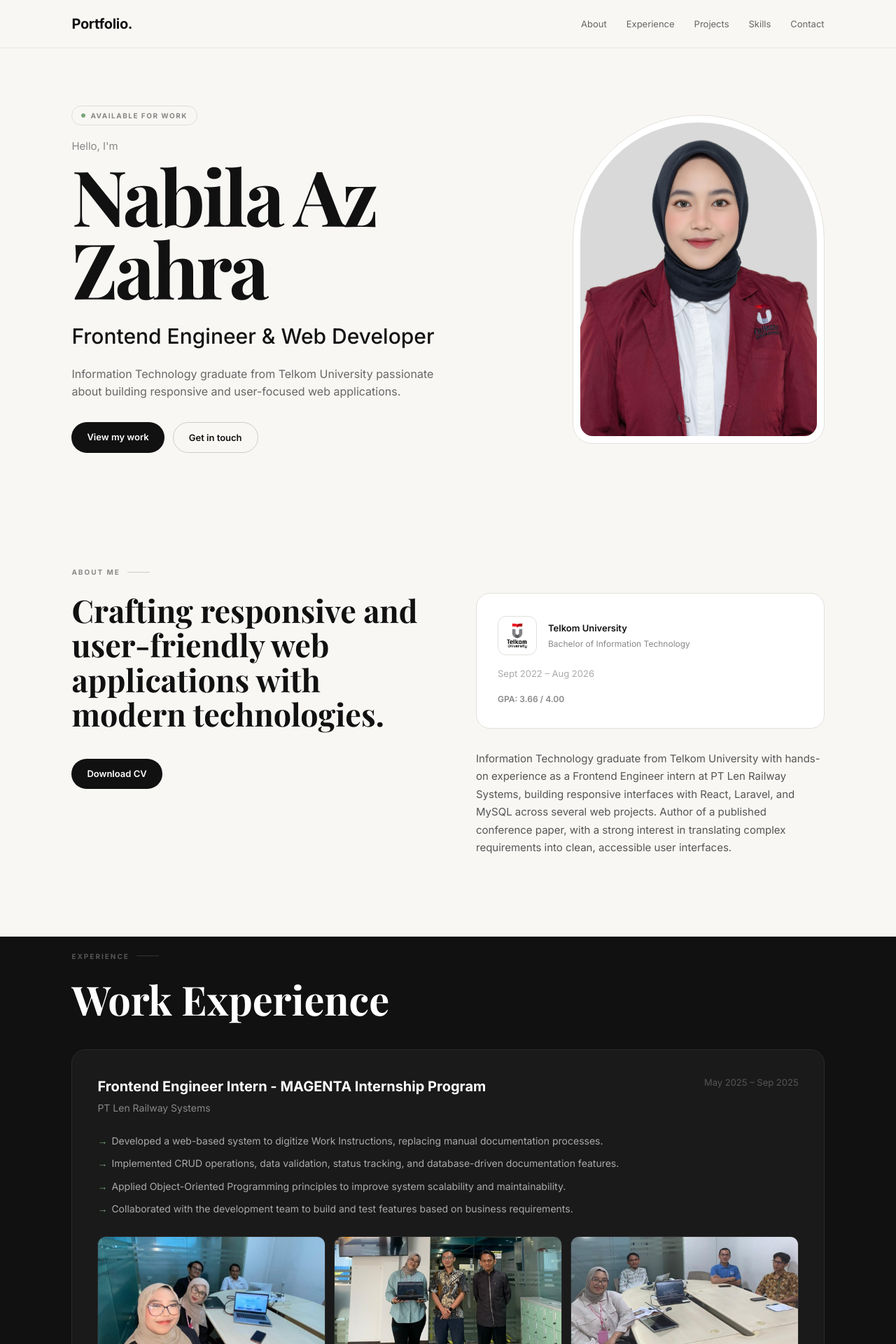
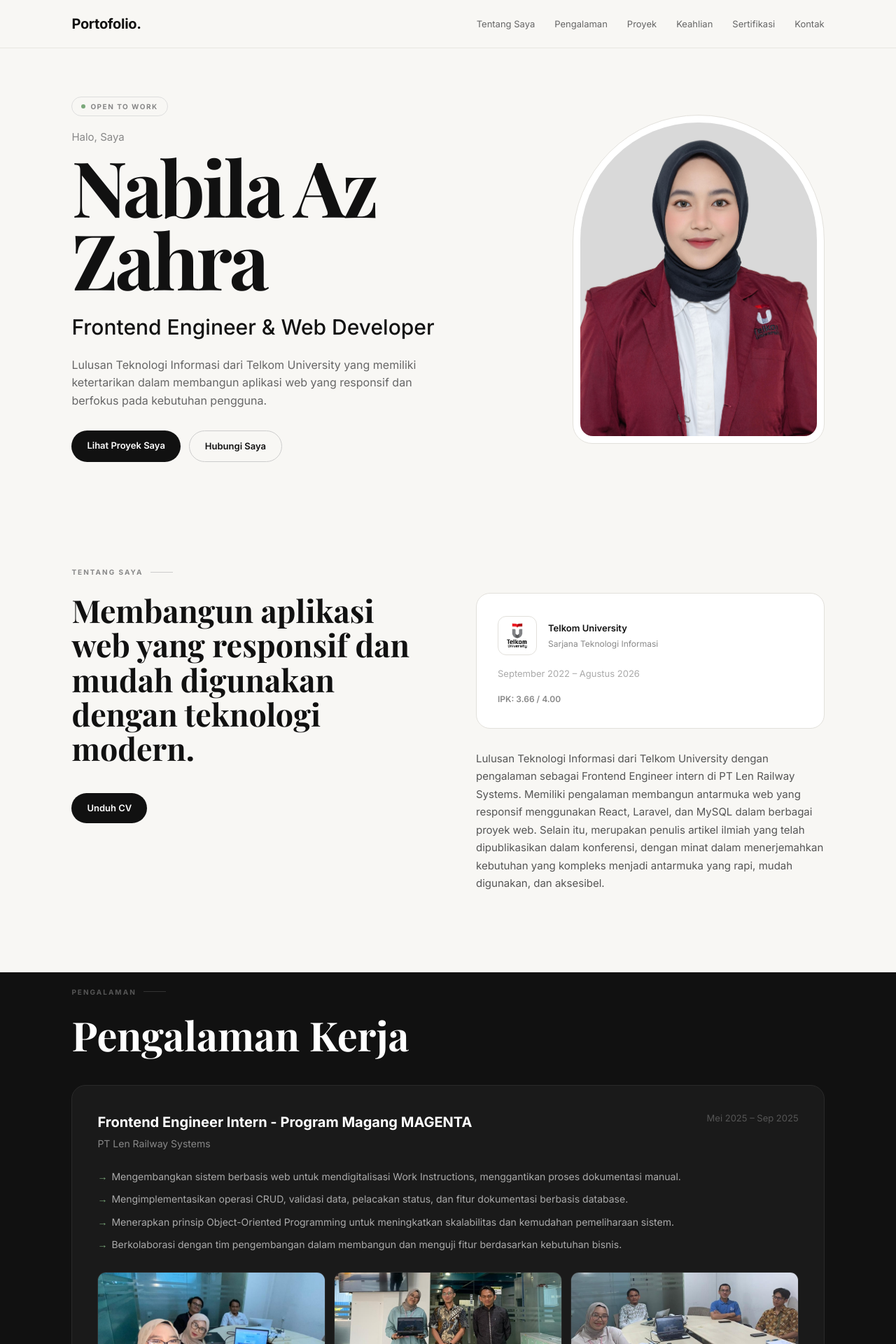
Before and after one commit to naabilaaaz17/portfolio_nabila, a React app: page / in a window 1280 px wide. Shown: the top 1920 px of the page at 70% size. Built offline with nearby package versions, Linux system fonts and the light colour scheme; the HTML template or start-up script is replaced by a standard one; a web font is replaced by a local one.

Commit message:
Update terbaru

```diff
--- a/src/components/about.jsx
+++ b/src/components/about.jsx
@@ -3,39 +3,40 @@ import telkomLogo from "../assets/telkom-logo.png"
 function About() {
   return (
     <section id="about" className="section" style={{ paddingTop: '20px' }}>
-      <p className="section-eyebrow">About me</p>
+      <p className="section-eyebrow">Tentang Saya</p>
 
       <div className="about-layout">
         <div className="about-left">
-          <h2>Crafting responsive and user-friendly web applications with modern technologies.</h2>
+          <h2>Membangun aplikasi web yang responsif dan mudah digunakan dengan teknologi modern.</h2>
 
           <div className="about-cta">
             <a href={`${import.meta.env.BASE_URL}CV-NABILA.pdf`} download className="btn primary">
-  Download CV
-</a>
+              Unduh CV
+            </a>
           </div>
         </div>
 
         <div className="about-right">
           <div className="about-tag edu-card">
             <div className="edu-header">
-              <img src={telkomLogo} alt="Telkom University logo" className="edu-logo" />
+              <img src={telkomLogo} alt="Logo Telkom University" className="edu-logo" />
               <div className="edu-header-text">
                 <span className="edu-name">Telkom University</span>
-                <span className="edu-degree">Bachelor of Information Technology</span>
+                <span className="edu-degree">Sarjana Teknologi Informasi</span>
               </div>
             </div>
-            <span className="edu-period">Sept 2022 – Aug 2026</span>
-            <span className="edu-gpa">GPA: 3.66 / 4.00</span>
+            <span className="edu-period">September 2022 – Agustus 2026</span>
+            <span className="edu-gpa">IPK: 3.66 / 4.00</span>
           </div>
 
           <p>
-            Information Technology graduate from Telkom University with hands-on
-            experience as a Frontend Engineer intern at PT Len Railway Systems,
-            building responsive interfaces with React, Laravel, and MySQL across
-            several web projects. Author of a published conference paper, with a
-            strong interest in translating complex requirements into clean,
-            accessible user interfaces.
+            Lulusan Teknologi Informasi dari Telkom University dengan pengalaman
+            sebagai Frontend Engineer intern di PT Len Railway Systems. Memiliki
+            pengalaman membangun antarmuka web yang responsif menggunakan React,
+            Laravel, dan MySQL dalam berbagai proyek web. Selain itu, merupakan
+            penulis artikel ilmiah yang telah dipublikasikan dalam konferensi,
+            dengan minat dalam menerjemahkan kebutuhan yang kompleks menjadi
+            antarmuka yang rapi, mudah digunakan, dan aksesibel.
           </p>
 
         </div>
--- a/src/components/certifications.jsx
+++ b/src/components/certifications.jsx
@@ -21,7 +21,7 @@ function Certifications() {
     {
       title: "Magang Generasi Bertalenta (MAGENTA)",
       issuer: "PT Len Industri (Persero)",
-      year: "2026",
+      year: "2025",
       image: magangCert,
     },
     {
@@ -54,10 +54,14 @@ function Certifications() {
   }, [activeCert, closeModal])
 
   return (
-    <section className="certifications-section" style={{ paddingTop: '20px' }}>
+    <section
+      id="certifications"
+      className="certifications-section"
+      style={{ paddingTop: '20px' }}
+    >
       <div style={{ maxWidth: '1300px', margin: 'auto' }}>
-        <p className="section-eyebrow">Certifications</p>
-        <h2>Certifications & Achievements</h2>
+        <p className="section-eyebrow">Sertifikasi</p>
+        <h2>Sertifikasi & Pencapaian</h2>
 
         <div className="certifications">
           {certifications.map((cert) => (
@@ -99,9 +103,12 @@ function Certifications() {
             onClick={(e) => e.stopPropagation()}
           >
             <img src={activeCert.image} alt={activeCert.title} />
+
             <div className="cert-zoom-caption">
               <p className="cert-zoom-title">{activeCert.title}</p>
-              <p className="cert-zoom-issuer">{activeCert.issuer} · {activeCert.year}</p>
+              <p className="cert-zoom-issuer">
+                {activeCert.issuer} · {activeCert.year}
+              </p>
             </div>
           </div>
         </div>
--- a/src/components/contact.jsx
+++ b/src/components/contact.jsx
@@ -15,19 +15,19 @@ function Contact() {
       </div>
 
       <div className="contact-content">
-        <p className="section-eyebrow">Contact</p>
-        <h2>Let's build something<br /><em>together.</em></h2>
+        <p className="section-eyebrow">Kontak</p>
+        <h2>Mari membangun sesuatu <em>bersama.</em></h2>
 
         <p>
-          I'm open to opportunities in frontend development,
-          web development, and related roles.
+          Saya terbuka untuk peluang di bidang frontend development,
+          web development, dan posisi terkait lainnya.
         </p>
 
         <div className="contact-links">
           <a href="mailto:naabilaaaz17@gmail.com">Email</a>
           <a href="http://www.linkedin.com/in/naabila-az-zahra" target="_blank" rel="noreferrer">LinkedIn</a>
           <a href="https://instagram.com/naabilaaaz" target="_blank" rel="noreferrer">Instagram</a>
-          <a href="tel:+6288221583992">Phone</a>
+          <a href="tel:+88221583992">Telepon</a>
         </div>
       </div>
 
--- a/src/components/experiences.jsx
+++ b/src/components/experiences.jsx
@@ -6,23 +6,23 @@ function Experience() {
   return (
     <section id="experience" className="experience-section" style={{ paddingTop: '20px' }}>
       <div style={{ maxWidth: '1300px', margin: 'auto' }}>
-        <p className="section-eyebrow">Experience</p>
-        <h2>Work Experience</h2>
+        <p className="section-eyebrow">Pengalaman</p>
+        <h2>Pengalaman Kerja</h2>
 
         <div className="experience-card">
           <div className="experience-header">
             <div>
-              <h3>Frontend Engineer Intern - MAGENTA Internship Program</h3>
+              <h3>Frontend Engineer Intern - Program Magang MAGENTA</h3>
               <p>PT Len Railway Systems</p>
             </div>
-            <span>May 2025 – Sep 2025</span>
+            <span>Mei 2025 – Sep 2025</span>
           </div>
 
           <ul>
-            <li>Developed a web-based system to digitize Work Instructions, replacing manual documentation processes.</li>
-            <li>Implemented CRUD operations, data validation, status tracking, and database-driven documentation features.</li>
-            <li>Applied Object-Oriented Programming principles to improve system scalability and maintainability.</li>
-            <li>Collaborated with the development team to build and test features based on business requirements.</li>
+            <li>Mengembangkan sistem berbasis web untuk mendigitalisasi Work Instructions, menggantikan proses dokumentasi manual.</li>
+            <li>Mengimplementasikan operasi CRUD, validasi data, pelacakan status, dan fitur dokumentasi berbasis database.</li>
+            <li>Menerapkan prinsip Object-Oriented Programming untuk meningkatkan skalabilitas dan kemudahan pemeliharaan sistem.</li>
+            <li>Berkolaborasi dengan tim pengembangan dalam membangun dan menguji fitur berdasarkan kebutuhan bisnis.</li>
           </ul>
 
           <div className="experience-photos">
--- a/src/components/hero.jsx
+++ b/src/components/hero.jsx
@@ -6,23 +6,23 @@ function Hero() {
       <div className="hero-content">
         <div className="hero-badge">
           <span className="hero-badge-dot" />
-          Available for work
+          Open to work
         </div>
 
-        <p className="hero-greeting">Hello, I'm</p>
+        <p className="hero-greeting">Halo, Saya</p>
         <h1>Nabila Az Zahra</h1>
         <h2>Frontend Engineer & Web Developer</h2>
 
 <p className="hero-description">
-  Information Technology graduate from Telkom University
-  passionate about building responsive and user-focused
-  web applications.
+  Lulusan Teknologi Informasi dari Telkom University
+  yang memiliki ketertarikan dalam membangun aplikasi web yang responsif
+  dan berfokus pada kebutuhan pengguna.
 </p>
 
 
         <div className="hero-buttons">
-          <a href="#projects" className="btn primary">View my work</a>
-          <a href="#contact" className="btn secondary">Get in touch</a>
+          <a href="#projects" className="btn primary">Lihat Proyek Saya</a>
+          <a href="#contact" className="btn secondary">Hubungi Saya</a>
         </div>
       </div>
 
--- a/src/components/navbar.jsx
+++ b/src/components/navbar.jsx
@@ -5,14 +5,15 @@ function Navbar() {
 
   return (
     <nav className="navbar">
-      <a href="#" className="logo">Portfolio.</a>
+      <a href="#" className="logo">Portofolio.</a>
 
       <div className={`nav-links ${isOpen ? 'active' : ''}`}>
-        <a href="#about" onClick={() => setIsOpen(false)}>About</a>
-        <a href="#experience" onClick={() => setIsOpen(false)}>Experience</a>
-        <a href="#projects" onClick={() => setIsOpen(false)}>Projects</a>
-        <a href="#skills" onClick={() => setIsOpen(false)}>Skills</a>
-        <a href="#contact" onClick={() => setIsOpen(false)}>Contact</a>
+        <a href="#about" onClick={() => setIsOpen(false)}>Tentang Saya</a>
+        <a href="#experience" onClick={() => setIsOpen(false)}>Pengalaman</a>
+        <a href="#projects" onClick={() => setIsOpen(false)}>Proyek</a>
+        <a href="#skills" onClick={() => setIsOpen(false)}>Keahlian</a>
+        <a href="#certifications" onClick={() => setIsOpen(false)}>Sertifikasi</a>
+        <a href="#contact" onClick={() => setIsOpen(false)}>Kontak</a>
       </div>
 
       <button
--- a/src/components/projects.jsx
+++ b/src/components/projects.jsx
@@ -12,28 +12,28 @@ const projects = [
   {
     year: "2026",
     title: "Website Yayasan Pendidikan Rumah Sukses",
-    description: "Developed an integrated web platform for a Preschool and tutoring foundation in Papua. Features online student enrollment connected to an admin dashboard with CSV export, automated email/WhatsApp notifications, Google Maps integration, and a fully responsive design.",
+    description: "Mengembangkan platform web terintegrasi untuk yayasan pendidikan Preschool dan bimbingan belajar di Papua. Fitur yang tersedia meliputi pendaftaran siswa secara online yang terhubung dengan dashboard admin, ekspor data ke CSV, notifikasi otomatis melalui email/WhatsApp, integrasi Google Maps, serta desain yang responsif.",
     images: [rumahSuksesImg, rumahSuksesImg2],
     tech: ["React", "Node.js", "MongoDB"],
   },
   {
     year: "2025",
     title: "DoTrack",
-    description: "Developed a web-based system to digitize Work Instructions at PT Len Railway Systems, replacing manual documentation. Features CRUD operations, data validation, status tracking, and database-driven documentation, built collaboratively using OOP principles for scalability.",
+    description: "Mengembangkan sistem berbasis web untuk mendigitalisasi Work Instructions di PT Len Railway Systems dan menggantikan proses dokumentasi manual. Sistem memiliki fitur CRUD, validasi data, pelacakan status, dan dokumentasi berbasis database yang dikembangkan secara kolaboratif dengan menerapkan prinsip OOP untuk mendukung skalabilitas.",
     images: [dotrackImg, dotrackImg2],
     tech: ["React", "Firebase"],
   },
   {
     year: "2025",
     title: "Craftfolio",
-    description: "A web-based portfolio builder that helps designers create and showcase their work easily, built with Laravel and Bootstrap.",
+    description: "Membangun portfolio builder berbasis web yang membantu desainer membuat dan menampilkan karya mereka dengan mudah menggunakan Laravel dan Bootstrap.",
     images: [craftfolioImg, craftfolioImg2],
     tech: ["Laravel", "Bootstrap"],
   },
   {
     year: "2023",
     title: "EventEase",
-    description: "Web-based event management platform with event creation and participant registration features, built using OOP principles for a modular and scalable system.",
+    description: "Platform manajemen acara berbasis web dengan fitur pembuatan acara dan pendaftaran peserta, dibangun menggunakan prinsip OOP untuk menghasilkan sistem yang modular dan mudah dikembangkan.",
     images: [eventEaseImg, eventEaseImg2],
     tech: ["Java", "MySQL", "Apache Tomcat"],
   },
@@ -82,12 +82,13 @@ function Projects() {
     }
   }, [lightboxProject, closeLightbox, showNext, showPrev])
 
-  const activeImages = lightboxProject !== null ? projects[lightboxProject].images : []
+  const activeImages =
+    lightboxProject !== null ? projects[lightboxProject].images : []
 
   return (
     <section className="section" id="projects" style={{ paddingTop: '20px' }}>
-      <p className="section-eyebrow">Selected work</p>
-      <h2>Projects I've built</h2>
+      <p className="section-eyebrow">Proyek Pilihan</p>
+      <h2>Proyek yang Saya Bangun</h2>
 
       <div className="projects-grid">
         {projects.map((project, projectIdx) => (
@@ -97,10 +98,14 @@ function Projects() {
               onClick={() => openLightbox(projectIdx, 0)}
             >
               <img src={project.images[0]} alt={project.title} />
+
               <div className="project-zoom-hint">
                 <span className="project-zoom-hint-icon">🔍</span>
+
                 {project.images.length > 1 && (
-                  <span className="project-zoom-hint-text">{project.images.length} photos</span>
+                  <span className="project-zoom-hint-text">
+                    {project.images.length} foto
+                  </span>
                 )}
               </div>
             </div>
@@ -133,7 +138,10 @@ function Projects() {
           {activeImages.length > 1 && (
             <button
               className="lightbox-nav lightbox-prev"
-              onClick={(e) => { e.stopPropagation(); showPrev() }}
+              onClick={(e) => {
+                e.stopPropagation()
+                showPrev()
+              }}
               aria-label="Foto sebelumnya"
             >
               ‹
@@ -148,6 +156,7 @@ function Projects() {
               src={activeImages[lightboxIndex]}
               alt={`${projects[lightboxProject].title} - ${lightboxIndex + 1}`}
             />
+
             {activeImages.length > 1 && (
               <div className="lightbox-counter">
                 {lightboxIndex + 1} / {activeImages.length}
@@ -158,7 +167,10 @@ function Projects() {
           {activeImages.length > 1 && (
             <button
               className="lightbox-nav lightbox-next"
-              onClick={(e) => { e.stopPropagation(); showNext() }}
+              onClick={(e) => {
+                e.stopPropagation()
+                showNext()
+              }}
               aria-label="Foto berikutnya"
             >
               ›
--- a/src/components/skills.jsx
+++ b/src/components/skills.jsx
@@ -10,19 +10,19 @@ import { MdComputer } from 'react-icons/md'
 
 function Skills() {
   const skills = {
-    "Programming Languages": [
+    "Bahasa Pemrograman": [
       { name: "JavaScript", icon: <SiJavascript />, color: "#F7DF1E" },
       { name: "PHP",        icon: <SiPhp />,        color: "#777BB4" },
       { name: "Java",       icon: <FaJava />,       color: "#ED8B00" },
       { name: "C++",        icon: <SiCplusplus />,  color: "#00599C" },
     ],
-    "Frontend Development": [
+    "Pengembangan Frontend": [
       { name: "HTML5",      icon: <SiHtml5 />,      color: "#E34F26" },
-      { name: "CSS3", icon: <FaCss3Alt />, color: "#1572B6" },
+      { name: "CSS3",       icon: <FaCss3Alt />,    color: "#1572B6" },
       { name: "React.js",   icon: <SiReact />,      color: "#61DAFB" },
       { name: "Bootstrap",  icon: <SiBootstrap />,  color: "#7952B3" },
     ],
-    "Backend Development": [
+    "Pengembangan Backend": [
       { name: "Node.js",    icon: <SiNodedotjs />,  color: "#339933" },
       { name: "Laravel",    icon: <SiLaravel />,    color: "#FF2D20" },
     ],
@@ -31,10 +31,10 @@ function Skills() {
       { name: "Firebase",   icon: <SiFirebase />,   color: "#FFCA28" },
       { name: "MongoDB",    icon: <SiMongodb />,    color: "#47A248" },
     ],
-    "Tools & Technologies": [
+    "Tools & Teknologi": [
       { name: "Git",              icon: <SiGit />,            color: "#F05032" },
       { name: "Figma",            icon: <SiFigma />,          color: "#F24E1E" },
-      { name: "Microsoft Office", icon: <MdComputer />,color: "#D83B01" },
+      { name: "Microsoft Office", icon: <MdComputer />,      color: "#D83B01" },
       { name: "Linux / Ubuntu",   icon: <SiLinux />,          color: "#FCC624" },
       { name: "Apache Tomcat",    icon: <SiApachetomcat />,   color: "#F8DC75" },
     ],
@@ -43,8 +43,8 @@ function Skills() {
   return (
     <section id="skills" className="skills-section" style={{ paddingTop: '20px' }}>
       <div style={{ maxWidth: '1300px', margin: 'auto' }}>
-        <p className="section-eyebrow">Skills</p>
-        <h2>Technical Skills</h2>
+        <p className="section-eyebrow">Keahlian</p>
+        <h2>Keahlian Teknis</h2>
 
         <div className="skills-grid">
           {Object.entries(skills).map(([category, technologies]) => (
```
Also changed, not shown: src/components/organization.jsx (+9 -9 lines).
